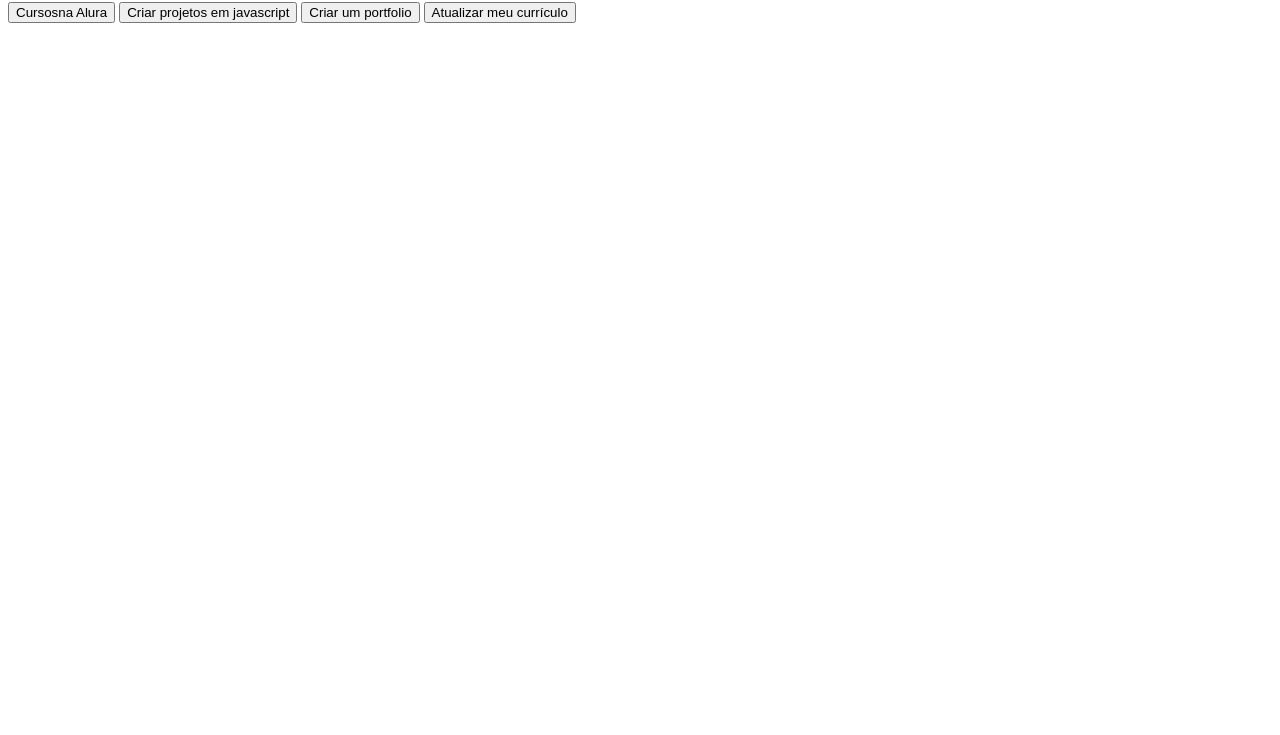
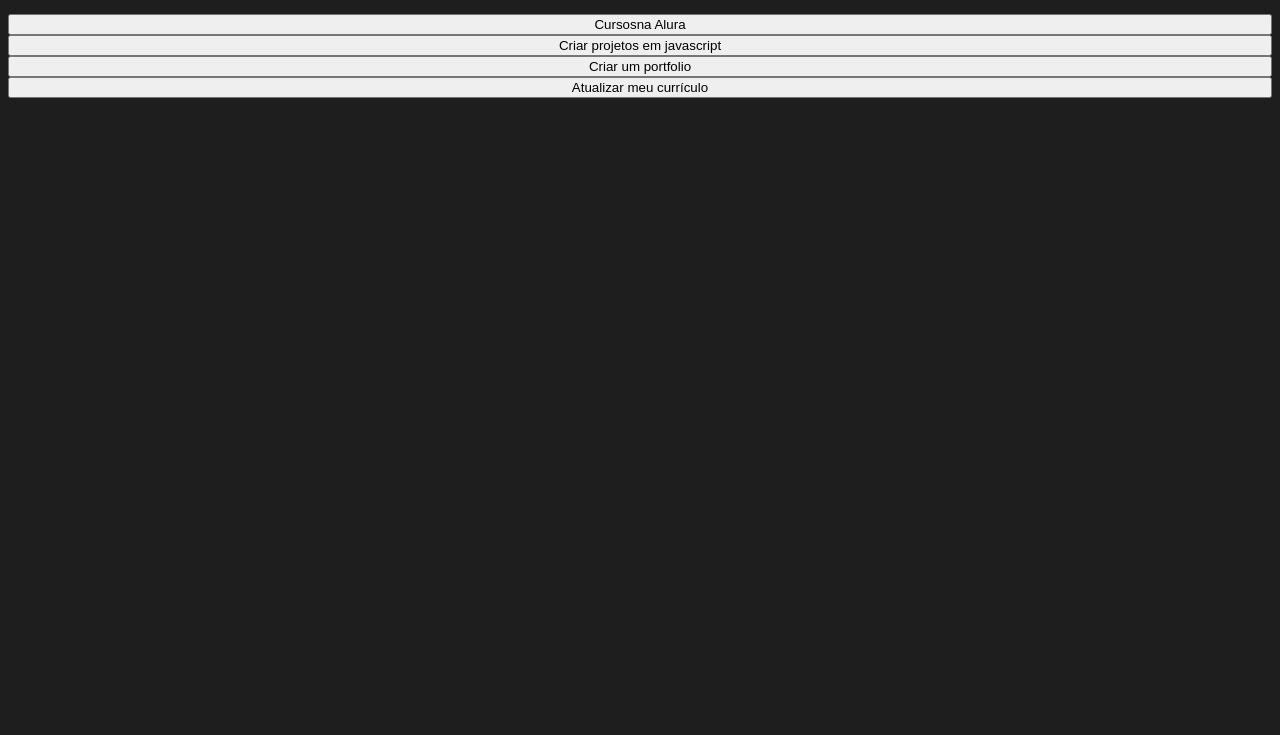
Before and after one commit to reginaldo15129/projeto-de-programa-o, a plain HTML site: page index.html in a window 1280 px wide. Shown: the part 65-800 px from the top of the page. Drawn offline with Linux system fonts and the light colour scheme.

Commit message:
style.css

```diff
--- a/style.css
+++ b/style.css
@@ -1,3 +1,24 @@
+ @import url('https://fonts.googleapis.com/css2?family=Chakra+Petch:wght@400;700&display=swap');
+
  :root{
+    --cor-de-fundo:#1E1E1E;
+    --verde:#6FFF57;
+    --branco:#FFFFFF;
+    --botao-ativo:#3A375E;
+    --botao-inativo:rgba(58, 55, 94, 0.5);
+    --texto-fundo:rgba(58, 55, 94, 0.3);
+ }
+
+ body{
+     background-color: var(--cor-de-fundo);
+     color: var(--branco);
+     font-family: "Chakra Petch", sans-serif;
+ }
+
+
+ .conteudo-principal{
+     display: flex;
+     flex-direction: column;
+     justify-content: center;
 
  }
```
